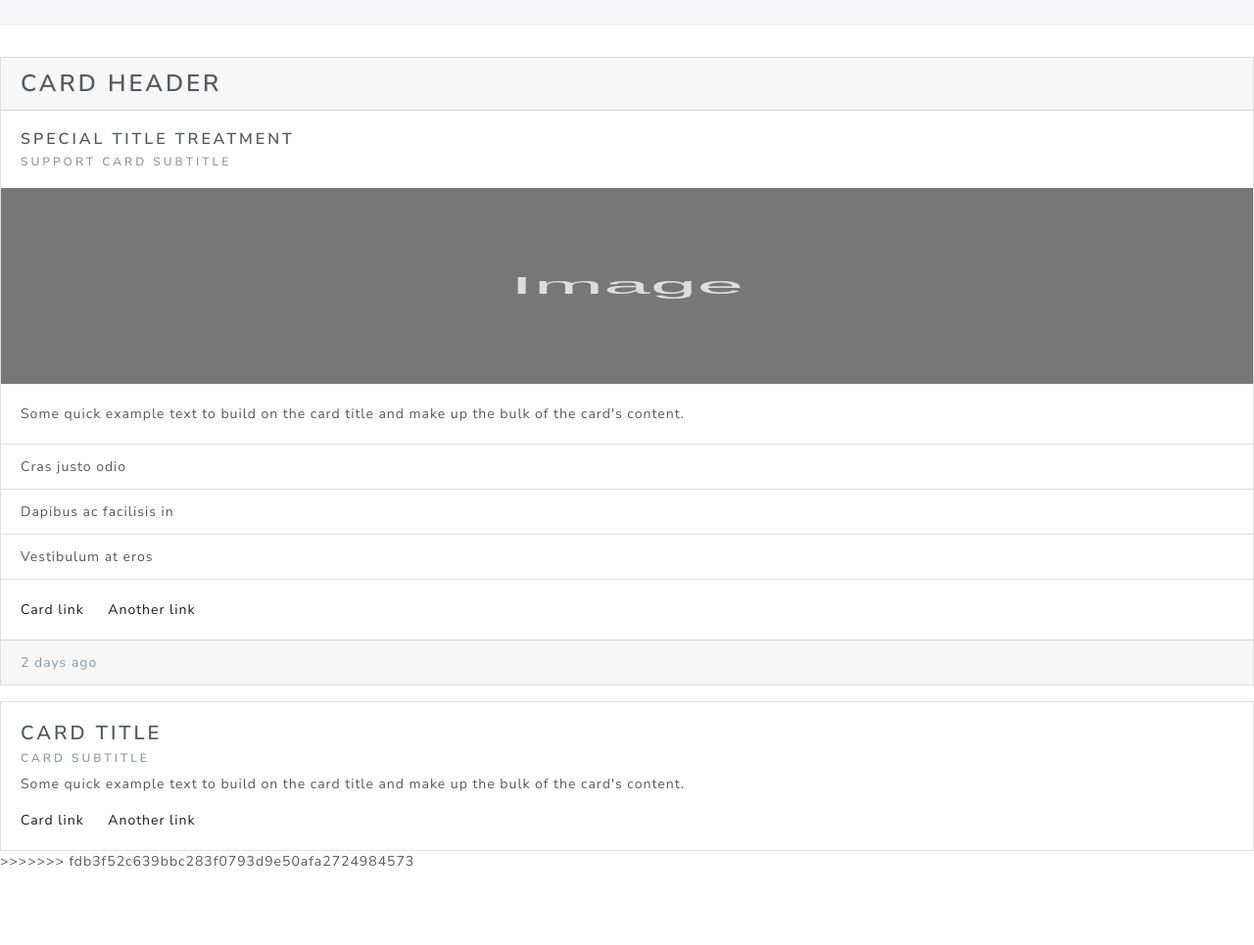
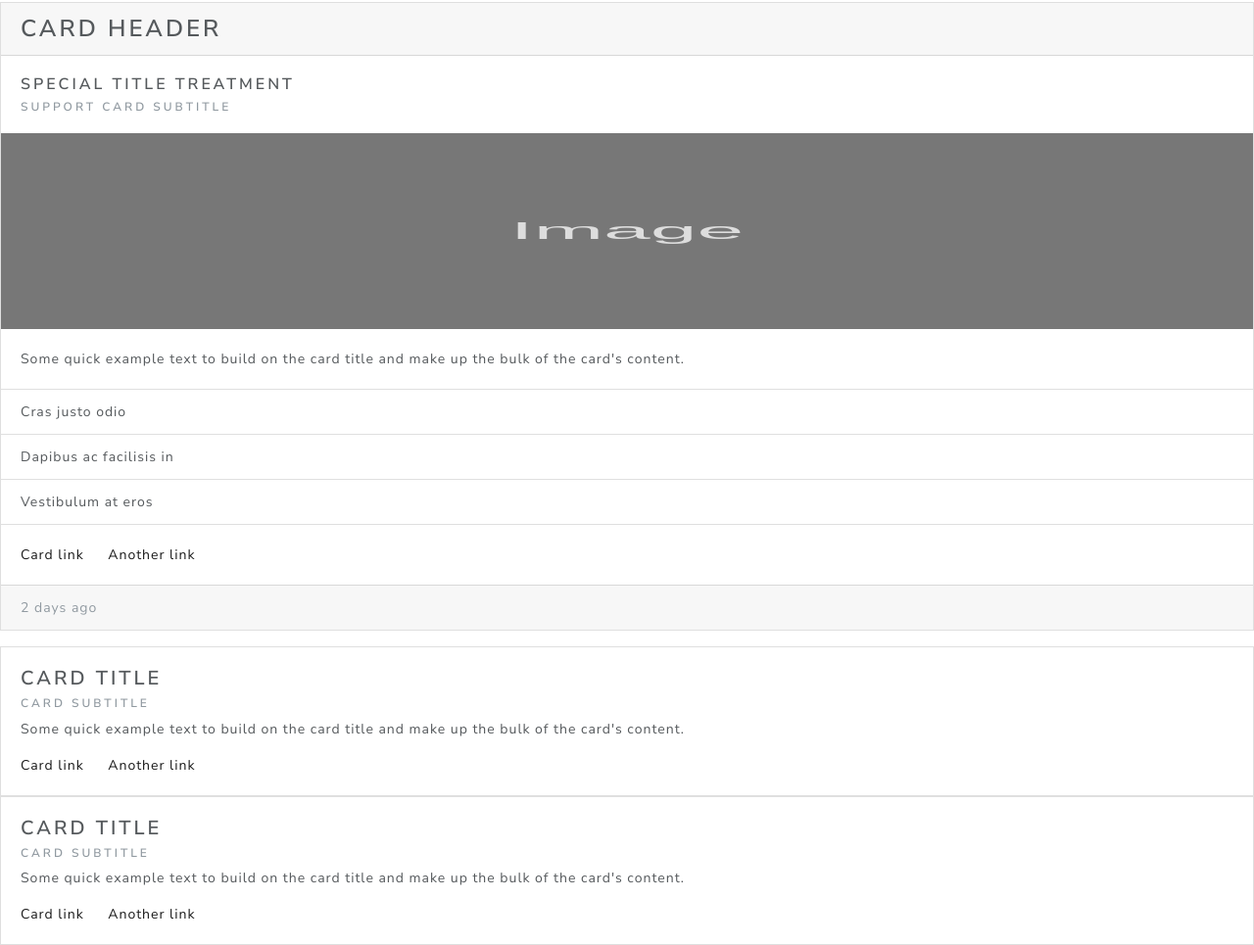
Before and after one commit to czhao028/SponsorsList, a plain HTML site: page index.html in a window 1280 px wide. Shown: the part 417-1382 px from the top of the page at 98% size. Before the commit the page ends 1307 px from the top, so only its background shows below. Drawn offline with nearby package versions, Linux system fonts and the light colour scheme; no server answers.

Commit message:
got scrollreveal working

```diff
--- a/index.html
+++ b/index.html
@@ -1,5 +1,5 @@
-<<<<<<< HEAD
-<html>
+
+<!--<html>
   <body>
     <script type="text/javascript" src="https://cdnjs.cloudflare.com/ajax/libs/socket.io/2.0.3/socket.io.js"></script>
     <script>
@@ -11,12 +11,9 @@
          socket.emit("login_user", {email: "thejykoder@gmail.com", password: "TKDgamer1"});
       }
     </script>
-    <input type="text" id="valueEntered">
-    <input type="button" value="Sign Up" onclick="signup_user();">
-    <input type="button" value="Login" onclick="login_user();">
-    <h1 id="answer"></h1>
-  </body>
-=======
+
+  </body>-->
+
 <!DOCTYPE html>
 <html lang="en">
 <head>
@@ -29,16 +26,15 @@
 	<script src="jquery-3.3.1.min.js"></script>
 	<script src="https://unpkg.com/scrollreveal/dist/scrollreveal.min.js"></script>
 	<script type="text/javascript">
-		window.sr = ScrollReveal();
+		window.sr = ScrollReveal({duration:2500});
 	</script>
     <title>SponsorsList</title>
 </head>
-<body>
+<body style="height: 100%;">
 	<nav class="navbar navbar-expand-lg navbar-dark bg-dark">
 		<a class="navbar-brand" href="index.html">SponsorsList</a>
 		<button class="navbar-toggler" type="button" data-toggle="collapse" data-target="#navbarColor02" aria-controls="navbarColor02" aria-expanded="false" aria-label="Toggle navigation" style="">
-    <span class="navbar-toggler-icon"></span>
-  </button>
+		<span class="navbar-toggler-icon"></span></button>
 
 	  <div class="collapse navbar-collapse" id="navbarColor02">
 	    <ul class="navbar-nav ml-auto">
@@ -90,12 +86,22 @@
 	  </div>
 	</div>
 
+	<div class="card">
+	  <div class="card-body">
+	    <h4 class="card-title">Card title</h4>
+	    <h6 class="card-subtitle mb-2 text-muted">Card subtitle</h6>
+	    <p class="card-text">Some quick example text to build on the card title and make up the bulk of the card's content.</p>
+	    <a href="#" class="card-link">Card link</a>
+	    <a href="#" class="card-link">Another link</a>
+	 	</div>
+	</div>
+
 	<!--SCRIPT HERE-->
 	<script type="text/javascript">
-		sr.reveal('jumbotron');
-		sr.reveal('navbar navbar-expand-lg navbar-dark bg-dark');
-		sr.reveal('card mb-3');
+		sr.reveal('div');
+		sr.reveal('ul');
 	</script>
+
 </body>
->>>>>>> fdb3f52c639bbc283f0793d9e50afa2724984573
+
 </html>
```
Lines whose indentation alone changed are shown as unchanged.
